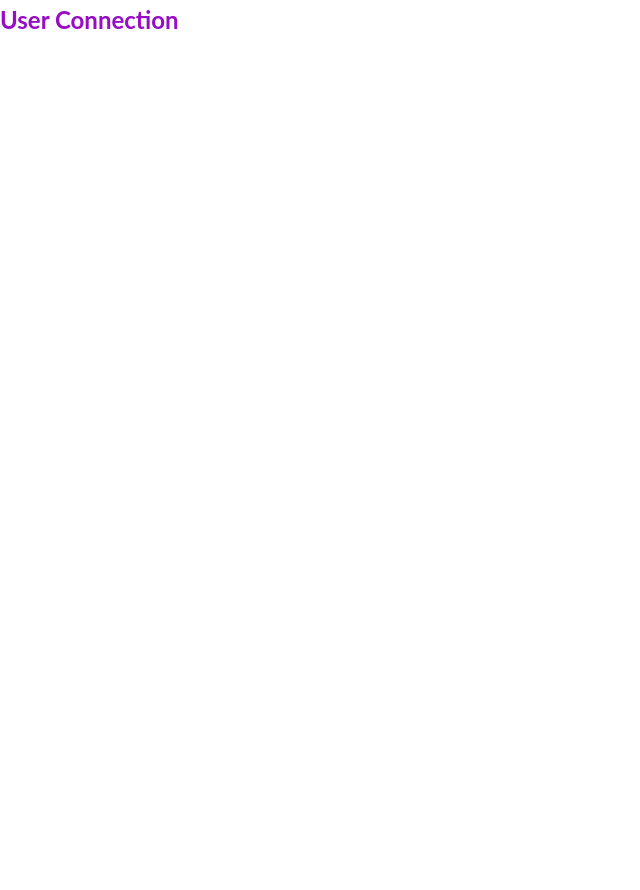
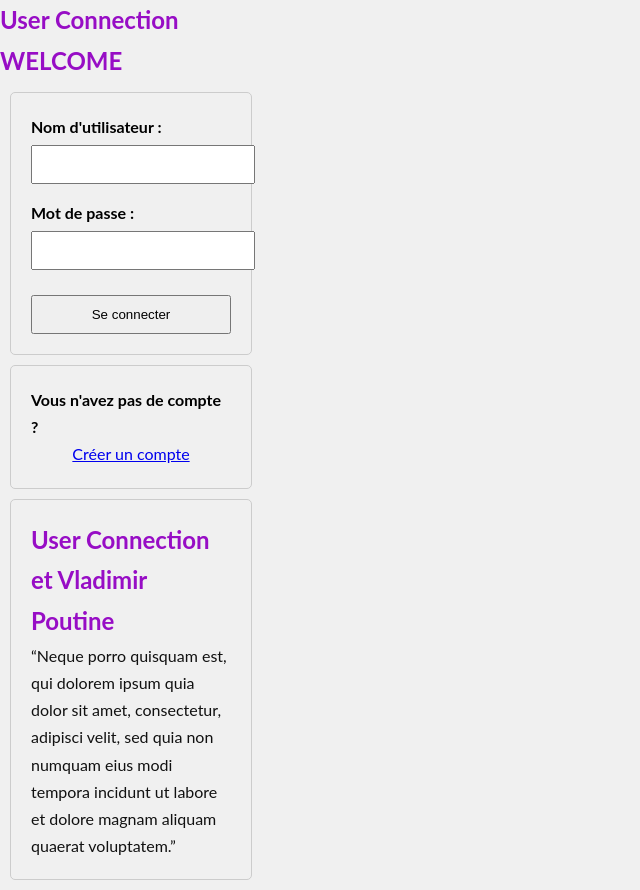
Before and after one commit to WildCodeSchool-2024-02/JS-Nantes-RamCSS-P2-Faketory, a React (Vite) app in the folder client/: page / in a window 1280 px wide. Shown: the whole page, without its empty margins (0-640 px from the left). Before the commit the page ends 800 px from the top, so only its background shows below. Built offline with nearby package versions, Linux system fonts and the light colour scheme.

Commit message:
S01_userConnection_aménagements

```diff
--- a/client/src/components/UserConnection.css
+++ b/client/src/components/UserConnection.css
@@ -1,6 +1,81 @@
+
+body {
+font-family: 'Roboto', sans-serif;
+    margin: 0;
+    padding: 0;
+    background-color: #f0f0f0;
+
+}
+
 h2 {
     font-size: 1.5em;
     margin: 0;
     padding: 0;
     color: #970dc5;
 }
+
+h3 {
+    font-size: 1.5em;
+    margin: 0;
+    padding: 0;
+    color: #970dc5;
+}
+
+p {
+    color: #111111;
+    margin: 0;
+    padding: 0;
+}
+
+.card {
+    display: flex;
+    flex-direction: column;
+    align-items: center;
+    justify-content: center;
+    width: 200px;
+    border: 1px solid #ccc;
+    border-radius: 5px;
+    padding: 20px;
+    margin: 10px;
+    transition: background-color 0.2s ease, color 0.2s ease;
+}
+
+.card:hover {
+    background-color: #505050;
+    scale: 110%;
+}
+
+.card h4 {
+    margin: 0;
+    color: #000;
+}
+
+form {
+    display: flex;
+    flex-direction: column;
+    align-items: center;
+    justify-content: center;
+    width: 100%;
+    max-width: 300px;
+    margin: 0 auto;
+}
+
+label {
+    display: flex;
+    flex-direction: column;
+    align-items: flex-start;
+    margin-bottom: 15px;
+}
+
+input[type="text"], input[type="password"] {
+    width: 100%;
+    padding: 10px;
+    margin-top: 5px;
+}
+
+input[type="submit"] {
+    width: 100%;
+    padding: 10px;
+    margin-top: 10px;
+    cursor: pointer;
+}
--- a/client/src/components/UserConnection.jsx
+++ b/client/src/components/UserConnection.jsx
@@ -1,9 +1,51 @@
+import React, { useState } from 'react';
+
 import './UserConnection.css';
 
 function UserConnection() {
+
+    const [username, setUsername] = useState('');
+    const [password, setPassword] = useState('');
+
+    const handleSubmit = (event) => {
+        event.preventDefault();
+        // Données à envoyer au serveur pour vérification
+        console.log(`Username: ${username}, Password: ${password}`);
+    }
+
     return (
-        <h2> User Connection </h2>
+        <>
+            <h2>{username ? username : 'User Connection'}</h2>
+            <h3> WELCOME </h3>
+            <div id="card" className="card">
+                <form onSubmit={handleSubmit}>
+                    <label>
+                        <h4>Nom d'utilisateur :</h4>
+                        <input type="text" value={username} onChange={e => setUsername(e.target.value)}/>
+                    </label>
+                    <label>
+                        <h4> Mot de passe :</h4>
+                        <input type="password" value={password} onChange={e => setPassword(e.target.value)}/>
+                    </label>
+                    <input type="submit" value="Se connecter"/>
+                </form>
+            </div>
+
+            <div id="card" className="card">
+                <h4>Vous n'avez pas de compte ?</h4>
+
+                <a href="/register">Créer un compte</a>
+            </div>
+
+            <div id="card" className="card">
+                <h2>{username ? username : 'User Connection'} et Vladimir Poutine</h2>
+                <p>“Neque porro quisquam est, qui dolorem ipsum quia dolor sit amet, consectetur, adipisci velit, sed quia non numquam eius modi tempora incidunt ut labore et dolore magnam aliquam quaerat voluptatem.”</p>
+
+            </div>
+
+        </>
     );
 }
 
+
 export default UserConnection;
```
